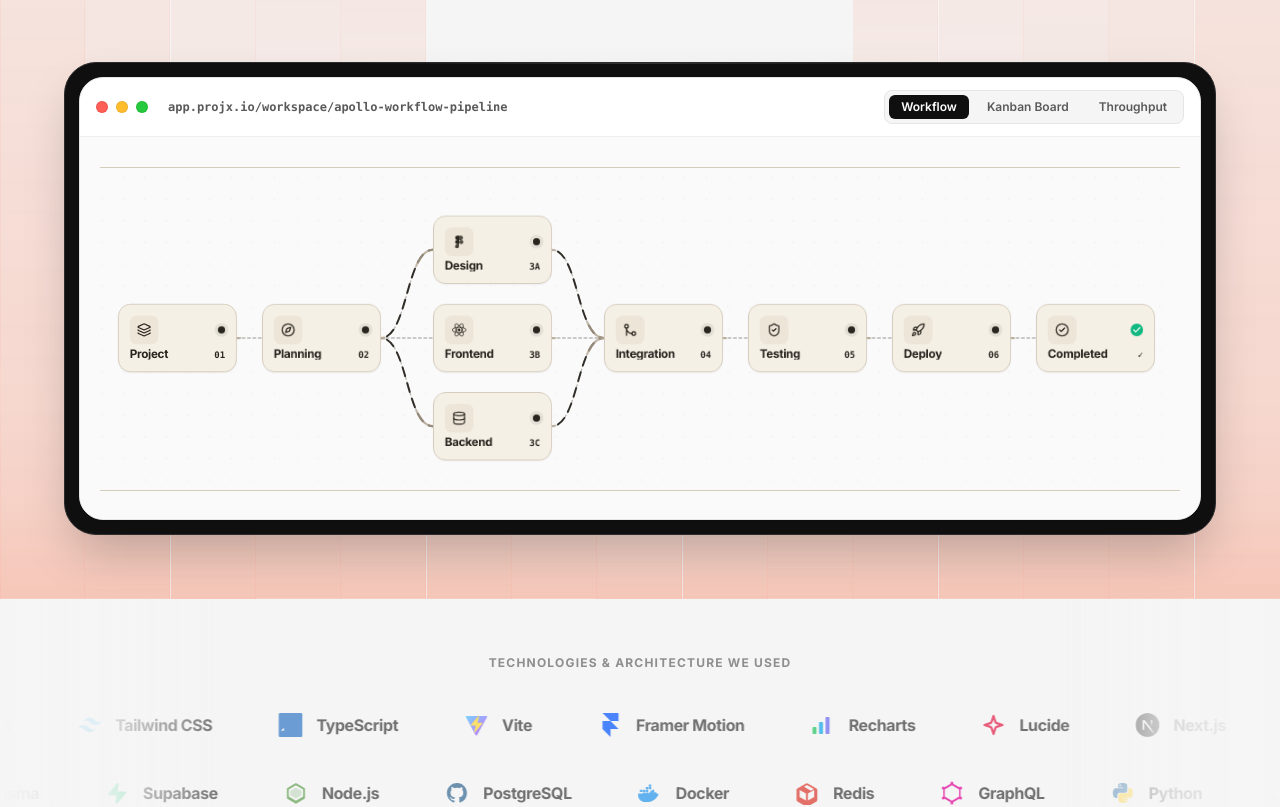
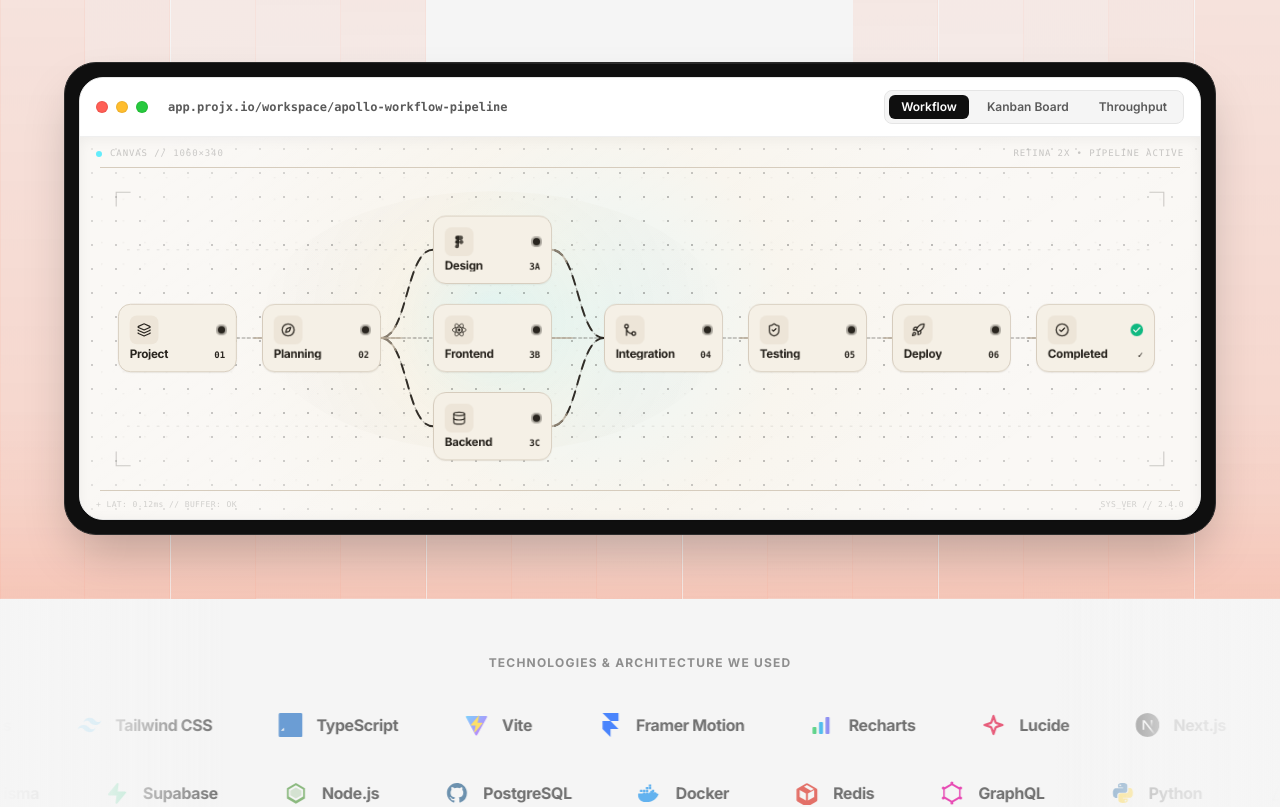
Before and after one commit to neelabhshukla018/ProjX, a React (Vite) app in the folder frontend/: page / in a window 1280 px wide. Shown: the part 600-1407 px from the top of the page. Built offline with nearby package versions, Linux system fonts and the light colour scheme.

Commit message:
increse the contrast of the backgorund of the landing page

```diff
--- a/frontend/src/components/common/HorizontalBranchingWorkflow.jsx
+++ b/frontend/src/components/common/HorizontalBranchingWorkflow.jsx
@@ -335,6 +335,7 @@ export const HorizontalBranchingWorkflow = () => {
   const svgContainerRef = useRef(null);
   const speedRef = useRef(1.0);
   const offsetRef = useRef(0);
+  const branchOffsetRef = useRef(0);
   const isReduced = useRef(isReducedMotion());
 
   // Check if a path connects to the hovered node
@@ -347,7 +348,7 @@ export const HorizontalBranchingWorkflow = () => {
   );
 
   // 1. Scroll-Driven Velocity Acceleration
-  // Specifically accelerates into turbo speed when scrolling up (deltaY < 0)
+  // Controlled gentle acceleration when scrolling up (deltaY < 0)
   useEffect(() => {
     let lastScrollY = window.scrollY;
     let lastTime = performance.now();
@@ -362,12 +363,12 @@ export const HorizontalBranchingWorkflow = () => {
       const scrollSpeed = Math.abs(deltaY) / dt;
 
       if (deltaY < 0) {
-        // SCROLLING UP: Gentle acceleration, keeping it calm
-        const boostedSpeed = Math.min(1.3 + scrollSpeed * 3, 2.5);
+        // SCROLLING UP: Responsive acceleration
+        const boostedSpeed = Math.min(1.25 + scrollSpeed * 1.2, 1.8);
         speedRef.current = Math.max(speedRef.current, boostedSpeed);
       } else if (deltaY > 0) {
         // SCROLLING DOWN: Subtle boost
-        const boostedSpeed = Math.min(1.1 + scrollSpeed * 1.5, 1.8);
+        const boostedSpeed = Math.min(1.1 + scrollSpeed * 0.5, 1.4);
         speedRef.current = Math.max(speedRef.current, boostedSpeed);
       }
 
@@ -379,7 +380,7 @@ export const HorizontalBranchingWorkflow = () => {
     return () => window.removeEventListener('scroll', handleScroll);
   }, []);
 
-  // 2. High-Performance 60FPS Continuous Animation Loop (Calm, Slow Pace)
+  // 2. High-Performance 60FPS Continuous Animation Loop (Balanced Smooth Flow)
   // Updates CSS custom properties on the SVG container to drive continuous streaming flow
   useEffect(() => {
     if (isReduced.current) return;
@@ -390,25 +391,34 @@ export const HorizontalBranchingWorkflow = () => {
     const animateLoop = (time) => {
       // Smooth decay back to base 1.0x speed
       const targetBaseSpeed = 1.0;
-      speedRef.current += (targetBaseSpeed - speedRef.current) * 0.035;
+      speedRef.current += (targetBaseSpeed - speedRef.current) * 0.03;
 
-      // Base advance factor tuned down from 1.4 to 0.35 for a truly slow, calm, elegant pace
+      // Crisp, energetic flow speed: 0.28 for main flow, 0.25 for branches
       const speed = speedRef.current;
-      offsetRef.current = (offsetRef.current + 0.35 * speed) % 10000;
+      offsetRef.current = (offsetRef.current + 0.28 * speed) % 10000;
+      branchOffsetRef.current = (branchOffsetRef.current + 0.25 * speed) % 10000;
 
       // Update CSS custom properties directly on the container (zero React re-render overhead)
       if (svgContainerRef.current) {
         svgContainerRef.current.style.setProperty('--flow-offset', `${offsetRef.current}px`);
         svgContainerRef.current.style.setProperty(
           '--pulse-offset',
-          `${offsetRef.current * 1.25}px`
+          `${offsetRef.current * 1.15}px`
+        );
+        svgContainerRef.current.style.setProperty(
+          '--branch-flow-offset',
+          `${branchOffsetRef.current}px`
+        );
+        svgContainerRef.current.style.setProperty(
+          '--branch-pulse-offset',
+          `${branchOffsetRef.current * 1.1}px`
         );
       }
 
       // Throttle UI speed counter display to ~10 times/second
       if (time - lastUpdateDisplay > 100) {
         setCurrentSpeedDisplay(parseFloat(speed.toFixed(1)));
-        setIsFastScrolling(speed > 1.8);
+        setIsFastScrolling(speed > 1.4);
         lastUpdateDisplay = time;
       }
 
@@ -421,7 +431,7 @@ export const HorizontalBranchingWorkflow = () => {
 
   // Manual Turbo Speed Boost on button click
   const triggerTurboBoost = () => {
-    speedRef.current = 8.5;
+    speedRef.current = 2.5;
   };
 
   const hoveredNode = WORKFLOW_NODES.find((n) => n.id === hoveredNodeId);
@@ -433,6 +443,8 @@ export const HorizontalBranchingWorkflow = () => {
       style={{
         '--flow-offset': '0px',
         '--pulse-offset': '0px',
+        '--branch-flow-offset': '0px',
+        '--branch-pulse-offset': '0px',
       }}
     >
       {/* Top Header Bar: Real-time Velocity & Color Branch Indicator */}
@@ -509,10 +521,40 @@ export const HorizontalBranchingWorkflow = () => {
             <pattern id="wfGridMulti" width="24" height="24" patternUnits="userSpaceOnUse">
               <circle cx="2" cy="2" r="0.8" fill="#6F675D" fillOpacity="0.10" />
             </pattern>
+
+            {/* Ambient Aurora Glow behind Parallel Branches */}
+            <radialGradient id="wfBranchAura" cx="436" cy="162" r="260" gradientUnits="userSpaceOnUse">
+              <stop offset="0%" stopColor="#00E5FF" stopOpacity="0.08" />
+              <stop offset="45%" stopColor="#D4AF37" stopOpacity="0.03" />
+              <stop offset="85%" stopColor="#29251F" stopOpacity="0.01" />
+              <stop offset="100%" stopColor="#29251F" stopOpacity="0" />
+            </radialGradient>
           </defs>
 
-          {/* Background Grid */}
+          {/* 0. Background Effects & Precision Grid Layers */}
+          {/* Base Grid */}
           <rect width="1200" height="340" fill="url(#wfGridMulti)" rx="16" />
+
+          {/* Ambient Luminous Halo behind Design/Frontend/Backend Branch Cluster */}
+          <ellipse cx="436" cy="162" rx="260" ry="145" fill="url(#wfBranchAura)" pointerEvents="none" />
+
+          {/* Architectural Alignment Guide Rails (Faint CAD Tracks) */}
+          <g className="cad-guide-rails" opacity="0.15" pointerEvents="none">
+            {/* Design Track Rail */}
+            <line x1="30" y1="82" x2="1170" y2="82" stroke="#29251F" strokeWidth="0.8" strokeDasharray="3 8" />
+            {/* Main Axis Track Rail */}
+            <line x1="30" y1="180" x2="1170" y2="180" stroke="#29251F" strokeWidth="0.8" strokeDasharray="3 8" />
+            {/* Backend Track Rail */}
+            <line x1="30" y1="278" x2="1170" y2="278" stroke="#29251F" strokeWidth="0.8" strokeDasharray="3 8" />
+          </g>
+
+          {/* Precision Blueprint Corner L-Brackets */}
+          <g className="hud-corner-brackets" stroke="#29251F" strokeWidth="1.2" strokeOpacity="0.22" fill="none" pointerEvents="none">
+            <path d="M 18 34 L 18 18 L 34 18" />
+            <path d="M 1182 34 L 1182 18 L 1166 18" />
+            <path d="M 18 306 L 18 322 L 34 322" />
+            <path d="M 1182 306 L 1182 322 L 1166 322" />
+          </g>
 
           {/* 1. Base Static Guide Traces */}
           <g className="base-guide-lines" opacity="0.3">
@@ -533,6 +575,8 @@ export const HorizontalBranchingWorkflow = () => {
           <g className="flowing-streams">
             {WORKFLOW_PATHS.map((p) => {
               const highlighted = isPathHighlighted(p);
+              const isBranch =
+                p.id.includes('design') || p.id.includes('frontend') || p.id.includes('backend');
               return (
                 <path
                   key={`flow-${p.id}`}
@@ -543,7 +587,9 @@ export const HorizontalBranchingWorkflow = () => {
                   strokeLinecap="round"
                   strokeDasharray="10 8"
                   style={{
-                    strokeDashoffset: 'calc(-1 * var(--flow-offset, 0px))',
+                    strokeDashoffset: isBranch
+                      ? 'calc(-1 * var(--branch-flow-offset, 0px))'
+                      : 'calc(-1 * var(--flow-offset, 0px))',
                     filter: highlighted
                       ? p.color === '#29251F'
                         ? 'url(#glow-pink)'
@@ -563,21 +609,27 @@ export const HorizontalBranchingWorkflow = () => {
 
           {/* 3. Fast Traveling Energy Laser Pulses (Accelerates on scroll up) */}
           <g className="laser-pulses">
-            {WORKFLOW_PATHS.map((p) => (
+            {WORKFLOW_PATHS.map((p) => {
+              const isBranch =
+                p.id.includes('design') || p.id.includes('frontend') || p.id.includes('backend');
+              return (
                 <path
                   key={`laser-${p.id}`}
                   d={p.d}
                   fill="none"
                   stroke={p.pulseColor}
-                strokeWidth={isFastScrolling ? 3.5 : 2.5}
+                  strokeWidth={isFastScrolling ? 3.0 : 2.2}
                   strokeLinecap="round"
-                strokeDasharray="28 90"
+                  strokeDasharray="24 100"
                   style={{
-                  strokeDashoffset: 'calc(-1 * var(--pulse-offset, 0px))',
-                  opacity: isFastScrolling ? 1 : 0.75,
+                    strokeDashoffset: isBranch
+                      ? 'calc(-1 * var(--branch-pulse-offset, 0px))'
+                      : 'calc(-1 * var(--pulse-offset, 0px))',
+                    opacity: isFastScrolling ? 0.9 : 0.65,
                   }}
                 />
-            ))}
+              );
+            })}
           </g>
 
           {/* 4. Branching Junction Dots */}
@@ -662,7 +714,7 @@ export const HorizontalBranchingWorkflow = () => {
                         <span className="relative flex h-2 w-2">
                           <span
                             className="animate-ping absolute inline-flex h-full w-full rounded-full opacity-75"
-                            style={{ backgroundColor: node.color }}
+                            style={{ backgroundColor: node.color, animationDuration: '3s' }}
                           />
                           <span
                             className="relative inline-flex rounded-full h-2 w-2"
--- a/frontend/src/pages/LandingPage.jsx
+++ b/frontend/src/pages/LandingPage.jsx
@@ -374,11 +374,62 @@ export const LandingPage = () => {
               </div>
             </div>
 
-            {/* Mock Dashboard Preview Content */}
-            <div className="p-3 sm:p-5 bg-[#FAFAFA]">
-              {activeTab === 'workflow' ? (
-                <HorizontalBranchingWorkflow />
-              ) : activeTab === 'kanban' ? (
+            {/* Mock Dashboard Preview Content with Enhanced Mac Screen Background Effects */}
+            <div className="relative p-3 sm:p-5 bg-[#FAF8F5] overflow-hidden">
+              {/* 1. Ambient Atmospheric Glow (Soft Cyan / Warm Halo behind center screen) */}
+              <div
+                className="absolute inset-0 pointer-events-none"
+                style={{
+                  background:
+                    'radial-gradient(circle 540px at 46% 48%, rgba(0, 229, 255, 0.06), rgba(212, 175, 55, 0.035), transparent 72%)',
+                }}
+              />
+
+              {/* 2. Precision Micro Dot Grid Pattern with Radial Vignette */}
+              <div
+                className="absolute inset-0 pointer-events-none opacity-30"
+                style={{
+                  backgroundImage: 'radial-gradient(circle, #2C2C2C 1px, transparent 1px)',
+                  backgroundSize: '24px 24px',
+                  maskImage:
+                    'radial-gradient(ellipse 90% 80% at 50% 50%, black 40%, transparent 95%)',
+                  WebkitMaskImage:
+                    'radial-gradient(ellipse 90% 80% at 50% 50%, black 40%, transparent 95%)',
+                }}
+              />
+
+              {/* 3. Technical Blueprint HUD Accent Marks */}
+              <div className="absolute top-2.5 left-4 flex items-center gap-2 font-mono text-[9px] text-[#2C2C2C]/25 tracking-widest pointer-events-none select-none hidden sm:flex">
+                <span className="w-1.5 h-1.5 rounded-full bg-[#00E5FF]/60 animate-pulse" />
+                <span>CANVAS // 1060×340</span>
+              </div>
+              <div className="absolute top-2.5 right-4 font-mono text-[9px] text-[#2C2C2C]/25 tracking-widest pointer-events-none select-none hidden sm:block">
+                <span>RETINA 2X • PIPELINE ACTIVE</span>
+              </div>
+              <div className="absolute bottom-2 left-4 font-mono text-[8px] text-[#2C2C2C]/20 tracking-wider pointer-events-none select-none hidden sm:block">
+                + LAT: 0.12ms // BUFFER: OK
+              </div>
+              <div className="absolute bottom-2 right-4 font-mono text-[8px] text-[#2C2C2C]/20 tracking-wider pointer-events-none select-none hidden sm:block">
+                SYS_VER // 2.4.0
+              </div>
+
+              {/* 4. Luxury Retina Glass Diagonal Sheen Reflection */}
+              <div
+                className="absolute -top-1/2 -right-1/4 w-[120%] h-[200%] pointer-events-none rotate-12 opacity-35"
+                style={{
+                  background:
+                    'linear-gradient(135deg, rgba(255,255,255,0.45) 0%, rgba(255,255,255,0) 38%, rgba(255,255,255,0.06) 50%, rgba(255,255,255,0) 65%)',
+                }}
+              />
+
+              {/* 5. Inset Screen Bevel Shadow for True Physical Display Depth */}
+              <div className="absolute inset-0 pointer-events-none shadow-[inset_0_2px_14px_rgba(0,0,0,0.05)] rounded-b-xl" />
+
+              {/* Screen Tab Contents */}
+              <div className="relative z-10">
+                {activeTab === 'workflow' ? (
+                  <HorizontalBranchingWorkflow />
+                ) : activeTab === 'kanban' ? (
                 <div className="grid grid-cols-1 md:grid-cols-3 gap-4">
                   {/* Col 1 - To Do */}
                   <div className="bg-[#FFFFFF] p-3.5 rounded-xl border border-[#E5E5E5] shadow-xs">
@@ -674,6 +725,7 @@ export const LandingPage = () => {
                   </div>
                 </div>
               )}
+              </div>
             </div>
           </ContainerScroll>
         </div>
```
Lines whose indentation alone changed are shown as unchanged.
